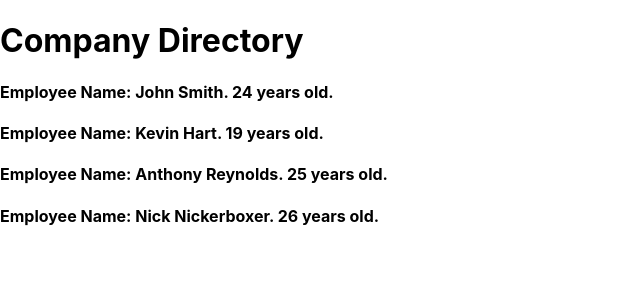
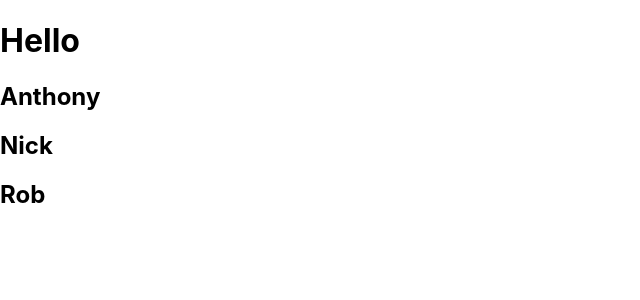
Before and after one commit to AntReyn12/react-practice, a React (Create React App) app: page / in a window 1280 px wide. Shown: the top 300 px of the page, without its empty margins (0-640 px from the left). Built offline with nearby package versions, Linux system fonts and the light colour scheme.

Commit message:
practicing more react using maps and loops

```diff
--- a/src/App.js
+++ b/src/App.js
@@ -2,35 +2,14 @@ import React from "react";
 import "./App.css";
 import Employee from "./Employee";
 
-const employeeInfo = [
-  {
-    firstName: "John",
-    lastName: "Smith",
-    age: "24",
-  },
-  {
-    firstName: "Kevin",
-    lastName: "Hart",
-    age: "19",
-  },
-  {
-    firstName: "Anthony",
-    lastName: "Reynolds",
-    age: "25",
-  },
-  {
-    firstName: "Nick",
-    lastName: "Nickerboxer",
-    age: "26",
-  },
-];
+const employeeInfo = ["Anthony", "Nick", "Rob"];
 
 const App = () => {
   return (
     <div>
-      <h1>Company Directory</h1>
+      <h1>Hello</h1>
       {employeeInfo.map((employee) => {
-        return <Employee {...employee} />;
+        return <h2>{employee}</h2>;
       })}
     </div>
   );
```
